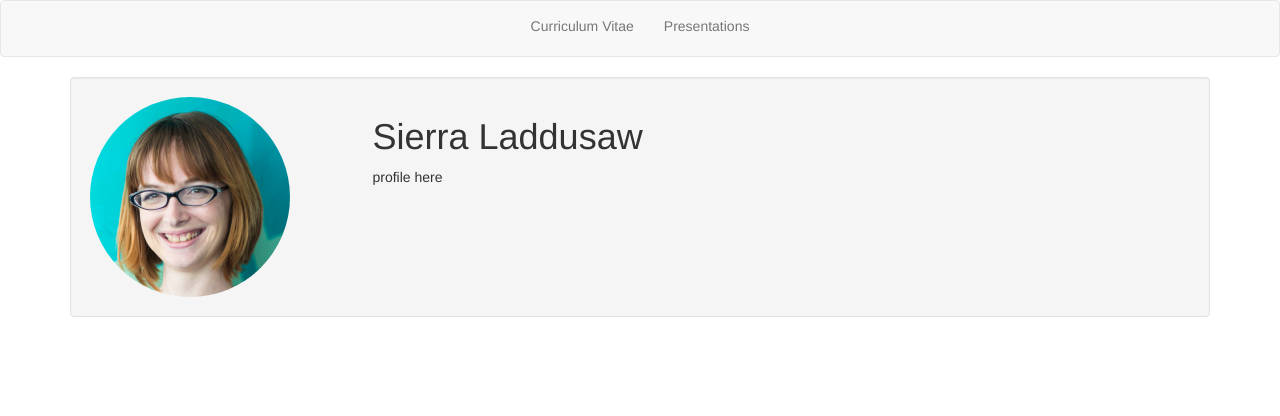
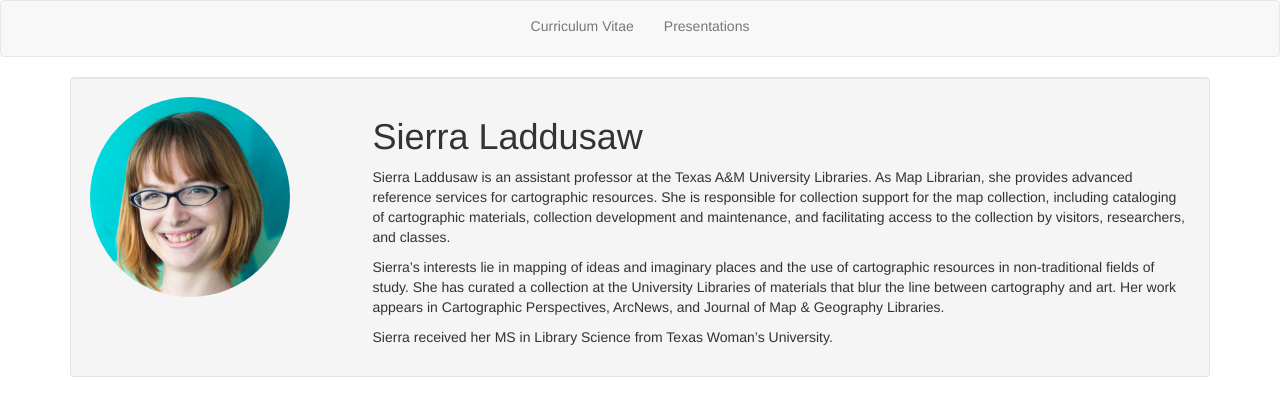
Before and after one commit to rladdusaw/sierra-website, an Angular app: page / in a window 1280 px wide. Shown: the top 416 px of the page. Built offline with nearby package versions, Linux system fonts and the light colour scheme.

Commit message:
added profile text

```diff
--- a/src/app/app.bioComponent.html
+++ b/src/app/app.bioComponent.html
@@ -6,7 +6,16 @@
     </div>
     <div class="col-md-9">
       <h1 class="headline">Sierra Laddusaw</h1>
-      <p>profile here</p>
+      <p>Sierra Laddusaw is an assistant professor at the Texas A&amp;M University Libraries. As Map Librarian, she provides
+        advanced reference services for cartographic resources. She is responsible for collection support for the map collection,
+        including cataloging of cartographic materials, collection development and maintenance, and facilitating access to the collection
+        by visitors, researchers, and classes.
+      </p>
+      <p>Sierra’s interests lie in mapping of ideas and imaginary places and the use of cartographic resources in non-traditional fields of
+        study. She has curated a collection at the University Libraries of materials that blur the line between cartography and art.
+        Her work appears in Cartographic Perspectives, ArcNews, and Journal of Map &amp; Geography Libraries.
+      </p>
+      <p>Sierra received her MS in Library Science from Texas Woman’s University.</p>
     </div>
     </div>
   </div>
```
